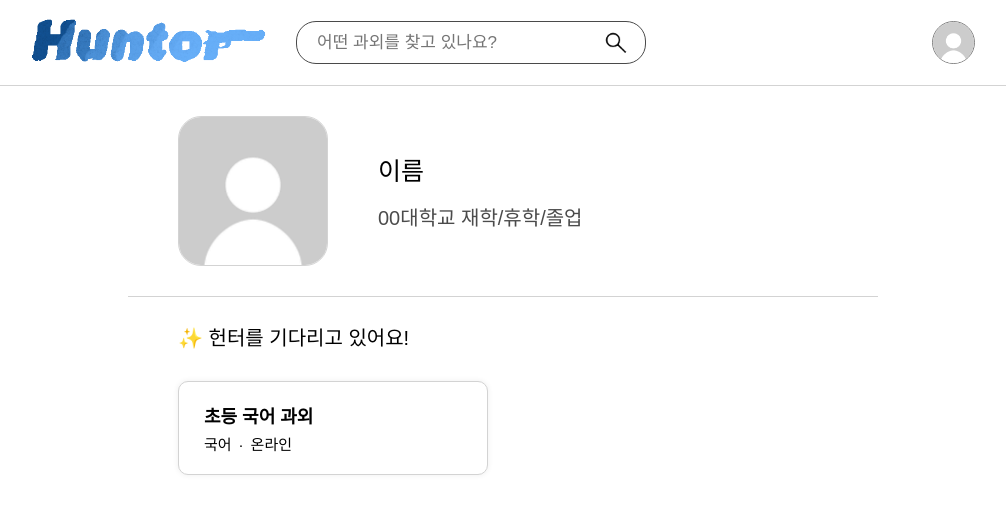
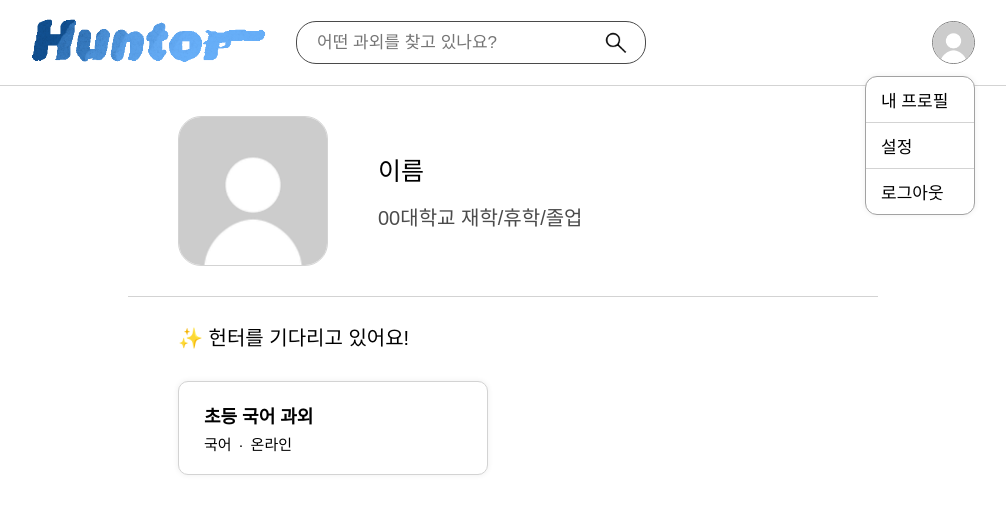
Before and after one commit to earlre-bird/HUNTOR-CLIENT, a React (Vite) app in the folder frontend/: page /user in a window 1280 px wide. Shown: the top 514 px of the page, without its empty margins (137-1143 px from the left). Built offline with nearby package versions, Linux system fonts and the light colour scheme; a web font is replaced by a local one.

Commit message:
HUNTOR-26 feat: [Client] 프로필 드롭다운 기능 구현

```diff
--- /dev/null
+++ b/frontend/src/components/Dropdown.tsx
@@ -0,0 +1,47 @@
+import styles from '../styles/components/_dropDown.module.scss';
+import { useState, useEffect } from 'react';
+import { useNavigate } from 'react-router-dom';
+
+const Dropdown = () => {
+  const navigate = useNavigate();
+  const [view, setView] = useState<boolean>(true);
+
+  const handleDropdownClick = (e: React.MouseEvent) => {
+    e.stopPropagation();
+    setView(!view);
+  };
+
+  const handleProfileClick = () => {
+    navigate('/user');
+  };
+
+  const handleOutsideClick = () => {
+    setView(false);
+  };
+
+  useEffect(() => {
+    window.addEventListener('click', handleOutsideClick);
+    return () => {
+      window.removeEventListener('click', handleOutsideClick);
+    };
+  }, []);
+
+  return (
+    <div className={styles.dropdown}>
+      <img
+        src="/image/user_default.png"
+        className={styles.profile_img}
+        onClick={handleDropdownClick}
+      />
+      {view && (
+        <ul>
+          <li onClick={handleProfileClick}>내 프로필</li>
+          <li>설정</li>
+          <li>로그아웃</li>
+        </ul>
+      )}
+    </div>
+  );
+};
+
+export default Dropdown;
--- a/frontend/src/components/Header.tsx
+++ b/frontend/src/components/Header.tsx
@@ -1,14 +1,11 @@
 import styles from '../styles/components/_header.module.scss';
 import { Link, useNavigate } from 'react-router-dom';
 import { useState } from 'react';
+import Dropdown from './Dropdown';
 
 const Header = () => {
   const navigate = useNavigate();
   const [searchInput, setSearchInput] = useState<string>('');
-
-  const handleProfileClick = () => {
-    navigate('/user');
-  };
 
   const handleSearchClick = () => {
     searchInput == '' ? alert('검색어를 입력해주세요!') : navigate('/search');
@@ -41,7 +38,7 @@ const Header = () => {
             <button onClick={handleSearchClick} />
           </div>
         </div>
-        <img src="/image/user_default.png" className={styles.user} onClick={handleProfileClick} />
+        <Dropdown />
       </div>
     </div>
   );
--- /dev/null
+++ b/frontend/src/styles/components/_dropDown.module.scss
@@ -0,0 +1,51 @@
+.dropdown {
+  display: flex;
+  flex-direction: column;
+  align-items: flex-end;
+
+  .profile_img {
+    width: 43px;
+    height: 43px;
+
+    border-radius: 100%;
+    border: 1px solid gray;
+    background-color: white;
+
+    cursor: pointer;
+  }
+
+  ul {
+    display: flex;
+    flex-direction: column;
+    position: absolute;
+
+    width: 110px;
+    margin-top: 55px;
+    list-style: none;
+
+    border: 1px solid #a2a2a2;
+    border-radius: 12px;
+    background-color: white;
+    box-shadow: 0px 0px 5px 1px #0000000d;
+
+    font-size: 17px;
+    font-family: 'Noto Sans KR', sans-serif;
+    overflow: hidden;
+
+    li {
+      padding: 10px 15px;
+      border-bottom: 1px solid lightgray;
+
+      cursor: pointer;
+
+      &:last-child {
+        border: none;
+      }
+
+      &:hover {
+        color: #4a9adc;
+        background-color: #00000002;
+      }
+    }
+  }
+}
```
